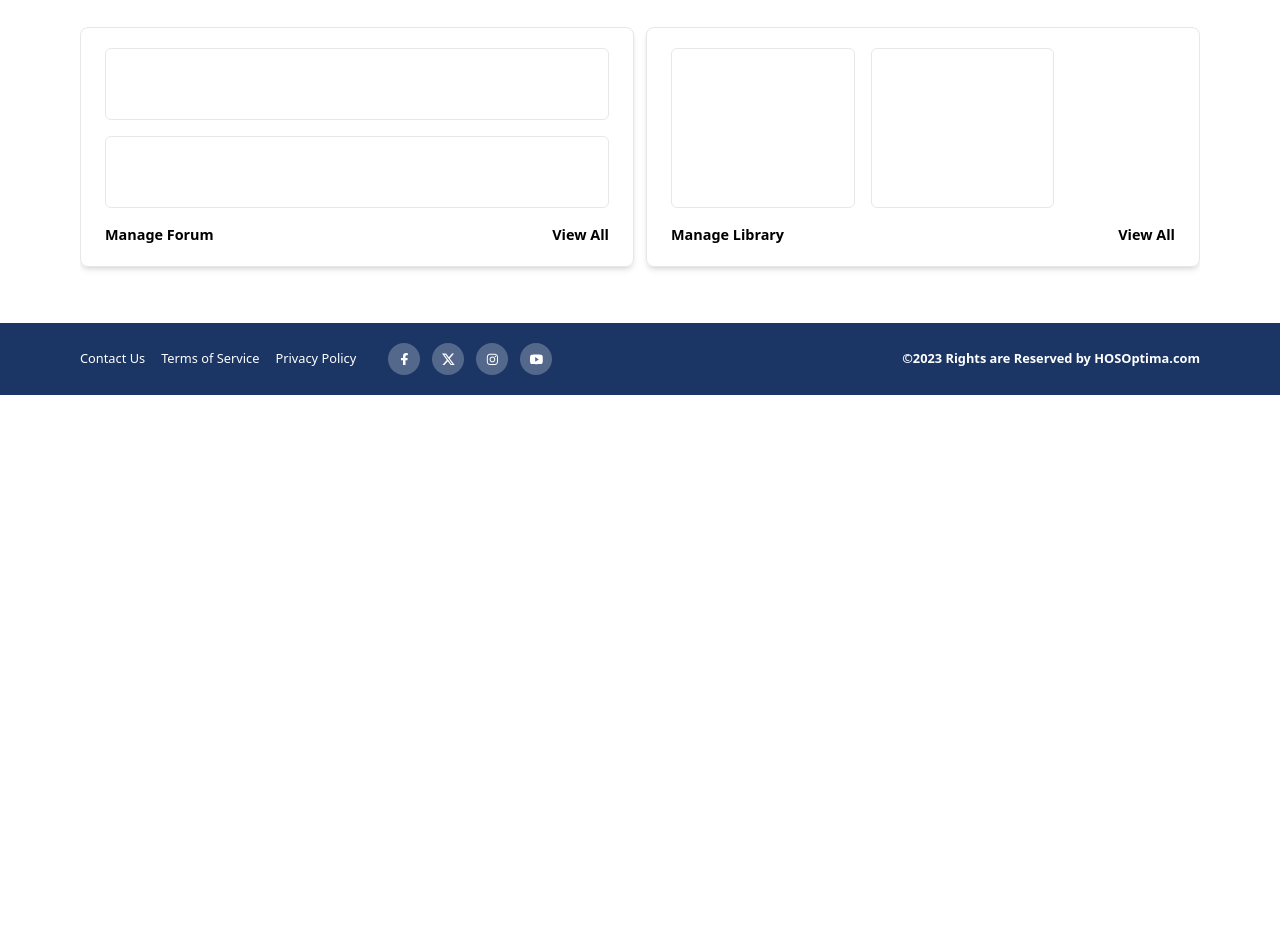
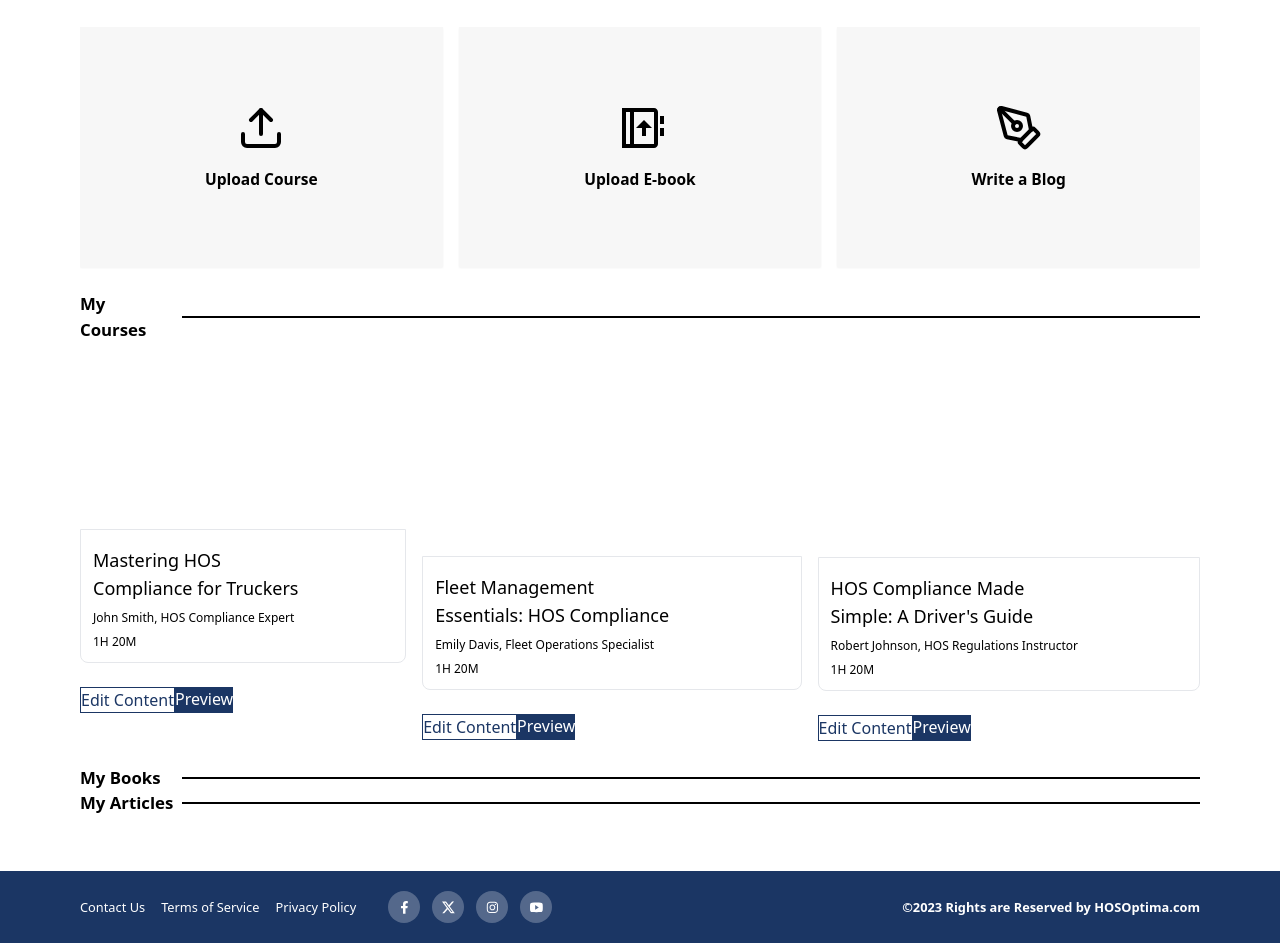
Before and after one commit to Haymoux/test-haybe, a Next.js app in the folder frontend/: page /admin/creator-dashboard in a window 1280 px wide. Shown: the part 420-1363 px from the top of the page. Before the commit the page ends 815 px from the top, so only its background shows below. Built offline with nearby package versions, Linux system fonts and the light colour scheme.

Commit message:
update on the creator dashboard

```diff
--- a/frontend/app/admin/creator-dashboard/page.tsx
+++ b/frontend/app/admin/creator-dashboard/page.tsx
@@ -3,6 +3,11 @@
 import Link from "next/link";
 import Image from 'next/image';
 import  background from '../../../assets/Rectangle 9670.png'
+import { FiUpload } from "react-icons/fi";
+import { LuPenTool } from "react-icons/lu";
+import { RiContactsBookUploadLine } from "react-icons/ri";
+import { coursesData } from "@/mock data/coursesData";
+import CoursesCard from "@/components/Cards/CoursesCard";
 
 export default function CreatorDashboard() {
     return (
@@ -16,30 +21,52 @@ export default function CreatorDashboard() {
                 />
             </div>
 
-            <div className='w-full'>
-                <div className="flex gap-3 max-lg:grid max-lg:w-full">
-                    <div className='shadow-md rounded-lg border w-[50%] max-lg:w-full grid gap-4 py-5 px-6' >
-                        <div className="w-full h-[10rem] grid gap-4">
-                            <div className="w-full border rounded-md"></div>
-                            <div className="w-full border rounded-md"></div>
+            <div className="w-full flex items-center gap-4 h-[15rem] mb-6">
+                <Link href={`/admin/creator-dashboard`} className="flex items-center justify-center  h-full w-full bg-[#F7F7F7] shadow-sm" >
+                    <div className="flex flex-col items-center gap-4">
+                        <FiUpload  className="text-5xl"/>
+                        <h3 className="text-[0.97rem] font-bold">Upload Course</h3>
                     </div>
-                        <div className="flex w-full justify-between font-semibold text-[0.9rem]">
-                            <Link href={ `/super-admin/content-management`}>Manage Forum </Link>
-                            <Link href={ `/super-admin/content-management`}>View All</Link>
+                </Link>
+                <Link href={`/admin/creator-dashboard`} className="flex items-center justify-center  h-full w-full bg-[#F7F7F7] shadow-sm">
+                    <div className="flex flex-col items-center gap-4">
+                        <RiContactsBookUploadLine className="text-5xl"/>
+                        <h3 className="text-[0.97rem] font-bold">Upload E-book</h3>
                     </div>
+                </Link>
+                <Link href={`/admin/creator-dashboard`} className="flex items-center justify-center  h-full w-full bg-[#F7F7F7] shadow-sm">
+                    <div className="flex flex-col items-center gap-4">
+                        <LuPenTool  className="text-5xl"/>
+                        <h3 className="text-[0.97rem] font-bold">Write a Blog</h3>
                     </div>
-                    <div className='shadow-md rounded-lg border w-[50%] max-lg:w-full grid gap-4 py-5 px-6' >
-                        <div className="w-[76%] h-[10rem] flex gap-4">
-                            <div className="h-full w-full border rounded-md"></div>
-                            <div className="h-full w-full border rounded-md"></div>
+                </Link>
             </div>
-                        <div className="flex w-full justify-between font-semibold text-[0.9rem]">
-                            <Link href={ `/super-admin/content-management`}>Manage Library </Link>
-                            <Link href={ `/super-admin/content-management`}>View All</Link>
+
+            <div className="flex gap-2 items-center w-full">
+                <h3 className="text-[1.05rem] font-bold w-[6.5rem]">My Courses</h3>
+                <div className="h-0.5 w-full bg-black"></div>
             </div>
+
+            <div className="py-6 flex gap-4 w-full">
+                {
+                    coursesData.map((data, index) => (
+                        <div key={index} >
+                            <CoursesCard video={data.video} title={data.title} name={data.name} time={data.time}  />
                         </div>
+                    ))
+                }
             </div>
+
+            <div className="flex gap-2 items-center w-full">
+                <h3 className="text-[1.05rem] font-bold w-[6.5rem]">My Books</h3>
+                <div className="h-0.5 w-full bg-black"></div>
             </div>
+
+            <div className="flex gap-2 items-center w-full">
+                <h3 className="text-[1.05rem] font-bold w-[6.5rem]">My Articles</h3>
+                <div className="h-0.5 w-full bg-black"></div>
+            </div>
+
         </>
     )
 }
--- /dev/null
+++ b/frontend/components/Cards/CoursesCard.tsx
@@ -0,0 +1,30 @@
+import Link from 'next/link';
+import React from 'react'
+
+interface CoursesCardProps {
+    video?: string;
+    title: string;
+    name: string;
+    time: string;
+  }
+
+const CoursesCard: React.FC<CoursesCardProps> = ({ video, title, name, time }) => {
+  return (
+    <div className='flex flex-col gap-6'>
+        <div className='flex flex-col'>
+            <video src={video}></video>
+            <div className="flex flex-col items-start px-3 pt-4 pb-3 rounded-b-lg gap-2 border">
+                <h2 className='text-lg w-[70%]'>{title}</h2>
+                <h5 className='text-xs'>{name}</h5>
+                <h5 className='text-xs'>{time}</h5>
+            </div>
+        </div>
+        <div className='flex'>
+            <Link href={`/`} className='border-[#1B3664] border text-[#1B3664]'>Edit Content</Link>
+            <Link href={`/`} className='bg-[#1B3664] text-white'>Preview</Link>
+        </div>
+    </div>
+  )
+}
+
+export default CoursesCard
--- /dev/null
+++ b/frontend/mock data/coursesData.ts
@@ -0,0 +1,20 @@
+export const coursesData = [
+    {
+        video: '',
+        title: 'Mastering HOS Compliance for Truckers',
+        name: 'John Smith, HOS Compliance Expert',
+        time: '1H 20M',
+    },
+    {
+        video: '',
+        title: 'Fleet Management Essentials: HOS Compliance',
+        name: 'Emily Davis, Fleet Operations Specialist',
+        time: '1H 20M',
+    },
+    {
+        video: '',
+        title: 'HOS Compliance Made Simple: A Driver\'s Guide',
+        name: 'Robert Johnson, HOS Regulations Instructor',
+        time: '1H 20M',
+    }
+]
```
Lines whose indentation alone changed are shown as unchanged.
